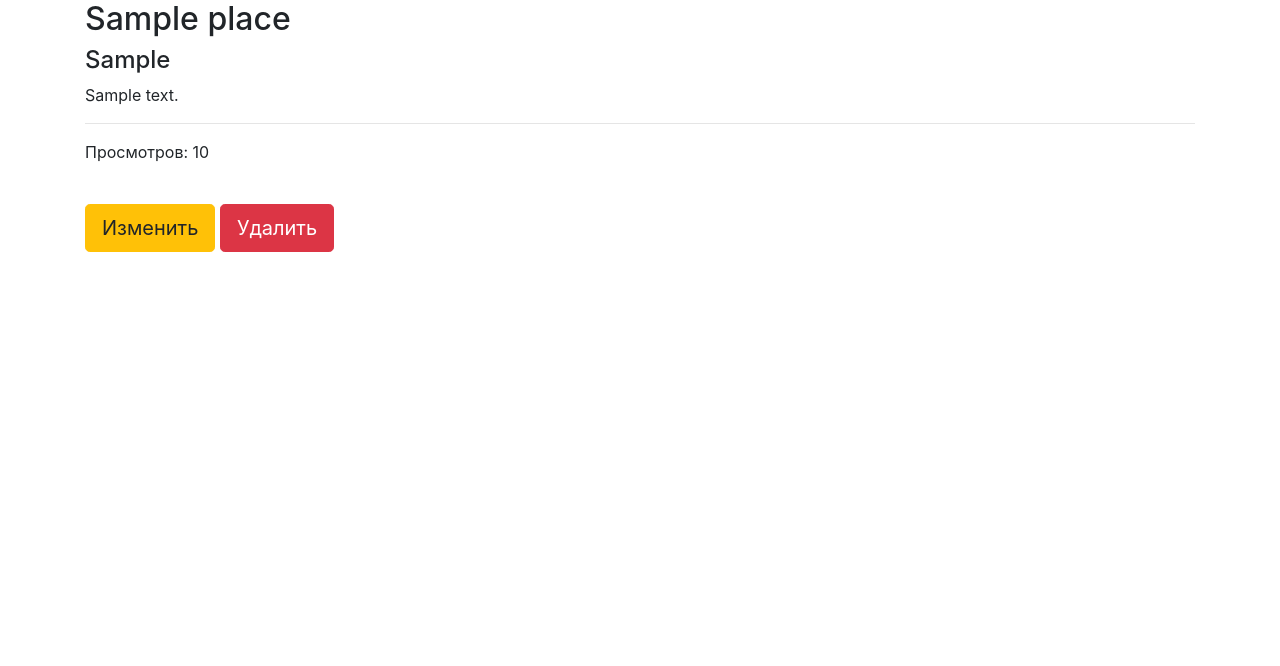
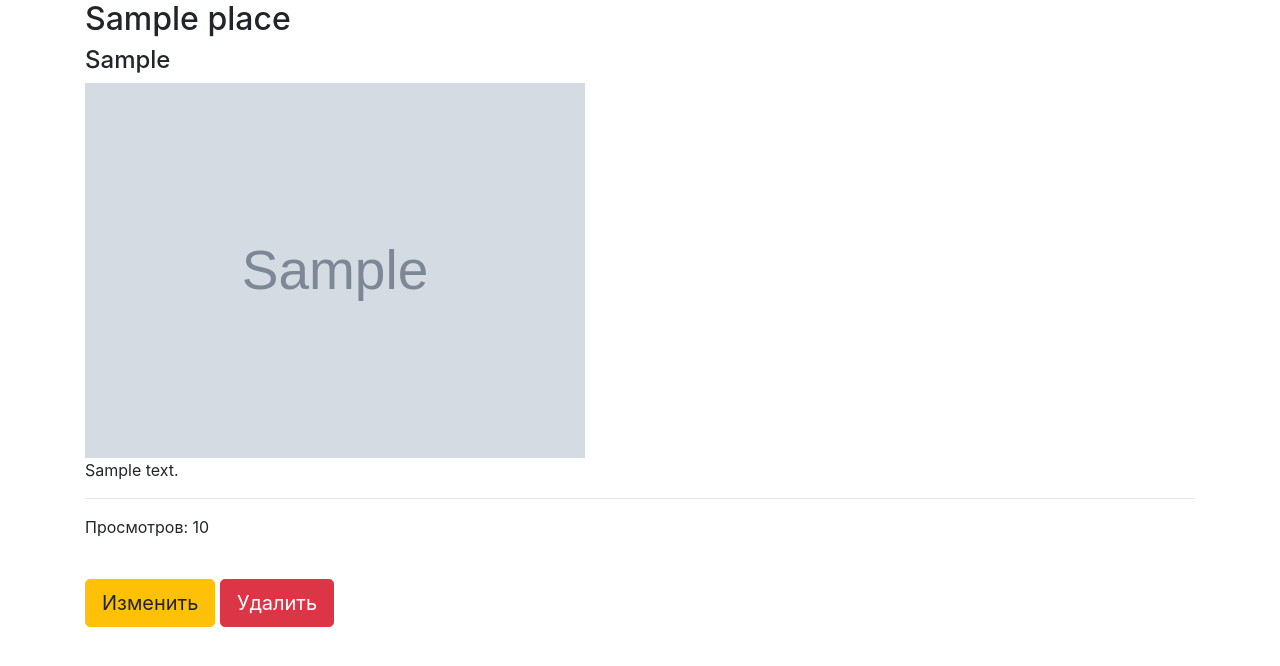
Before and after one commit to ZhanatUturova/intourist, a Django app: page /places/1/ in a window 1280 px wide. Shown: the part 56-722 px from the top of the page. Run offline with Django 3.2, Linux system fonts and the light colour scheme; tables that the repository leaves empty hold one stand-in row (values such as "Sample post"); grey boxes marked "Sample" are stand-in pictures.

Commit message:
added place img

```diff
--- a/places/models.py
+++ b/places/models.py
@@ -14,6 +14,7 @@ class Place(models.Model):
     updated_at = models.DateField(auto_now=True)
     views_count = models.IntegerField(default=0)
     is_publicated = models.BooleanField(default=True)
+    img = models.ImageField(upload_to='places', null=True, blank=True)
 
     def __str__(self) -> str:
         return self.name
--- a/places/templates/places/place.html
+++ b/places/templates/places/place.html
@@ -3,6 +3,9 @@
 {% block page %}
     <h2>{{ place_object.name }}</h2>
     <h4>{{ place_object.location }}</h4>
+    {% if place_object.img %}
+        <img src="{{ place_object.img.url }}" width="500" alt="">
+    {% endif %}
     <p>{{ place_object.description }}</p>
     <hr>
     <p>Просмотров: {{ place_object.views_count }}</p>
```
Also changed, not shown: places/migrations/0006_place_img.py (added).
